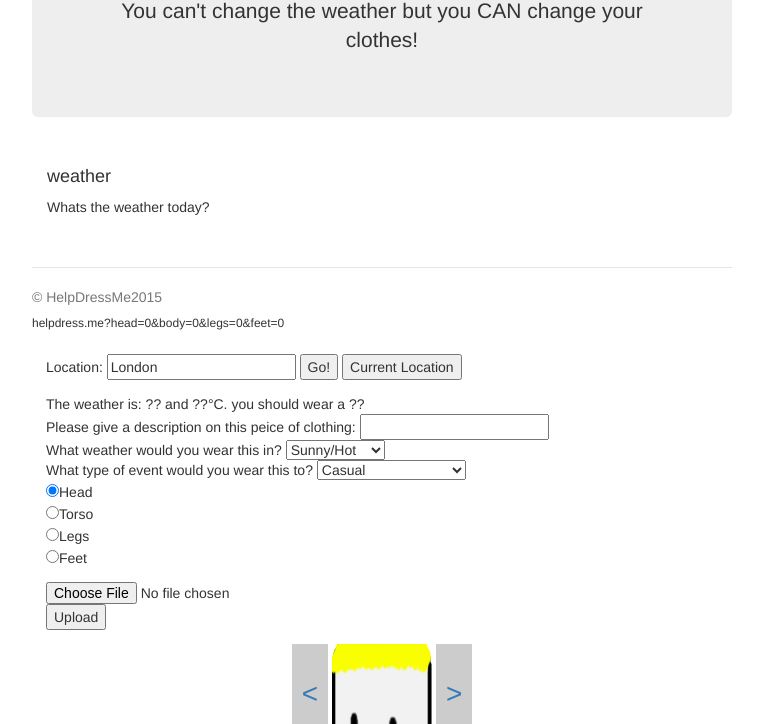
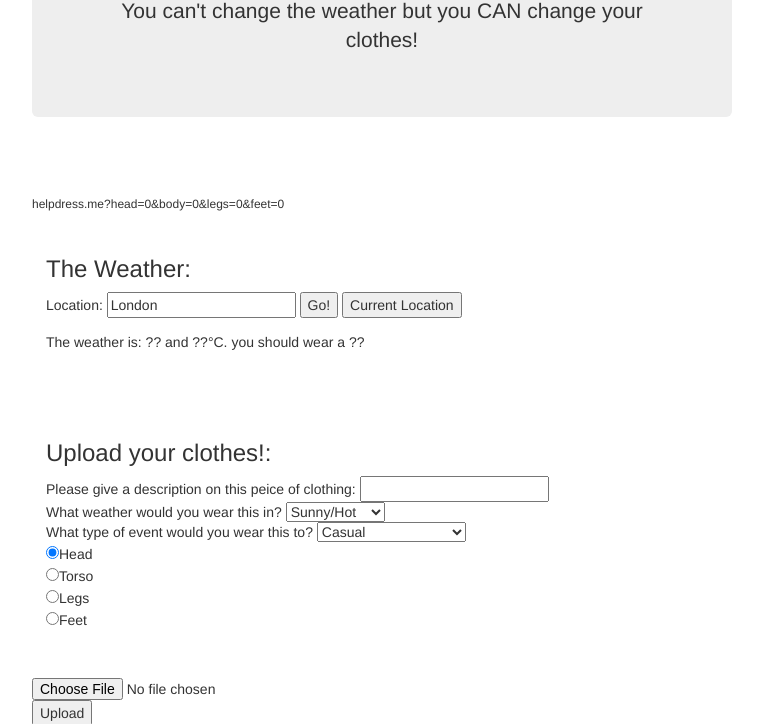
Before and after one commit to HelpDressMe/helpdressme.github.io, a plain HTML site: page index.html in a window 1280 px wide. Shown: the part 228-952 px from the top of the page, without its empty margins (258-1021 px from the left). Drawn offline with nearby package versions, Linux system fonts and the light colour scheme; a script that the page names is missing.

Commit message:
plo0p
pl00op

```diff
--- a/index.html
+++ b/index.html
@@ -41,8 +41,8 @@
 
 	  <div class="row marketing">
         <div class="col-lg-6">
-          <h4>weather</h4>
-          <p>Whats the weather today?</p>
+     <!--     <h4>weather</h4>
+          <p>Whats the weather today?</p> -->
         </div>
 
 
@@ -50,9 +50,7 @@
 
 
 
-      <footer class="footer">
-        <p>&copy; HelpDressMe2015</p>
-      </footer>
+
 
      <!-- /container -->
 
@@ -62,34 +60,44 @@
 
 
     <div class="main">
+	<h3>The Weather: </h3>
     <form onsubmit="return false;">
 	     Location:
        <input type="text" name="location" value="London" maxlength="100" id="location_input"/>
 	   <button onclick="myFunction()">Go!</button>
        <button onclick="currentLocation(event)" type="button">Current Location</button>
      </form>
-
-
     The weather is: <span class='weather-text'>??</span> and <span class='weather-temp'>??</span>&#176;C.
     you should wear a  <span class='weather-clothes'>??</span>
+	</div>
 
+	<br>
+	</br>
+
+<div class="main">
+<h3> Upload your clothes!: </h3>
     <form id="Bodypart">
       Please give a description on this peice of clothing: <input type="text" name="Clothingtype"><br>
-      What weather would you wear this in? <select name="weatherType"> <option value="sunny">Sunny/Hot</option> <option value="cloudy">Cloudy/Cold</option> <option value="rain">Raining/Wet</option> </select> <br>
+	 What weather would you wear this in? <select name="weatherType"> <option value="sunny">Sunny/Hot</option> <option value="cloudy">Cloudy/Cold</option> <option value="rain">Raining/Wet</option> </select> <br>
       What type of event would you wear this to? <select name="eventClassification"> <option value="casual">Casual</option> <option value="formal">Formal</option> <option value="fancy">Fancy</option> <option value="family">Family</option> <option value="wedding">Wedding</option> <option value="celebrations">Celebrations/Parties</option> <option value="date">Date</option> <option value="school">School</option> </select> <br>
       <input type="radio" name="Body part" value="Head" checked>Head <br>
       <input type="radio" name="Body part" value="Torso">Torso <br>
       <input type="radio" name="Body part" value="Legs">Legs <br>
       <input type="radio" name="Body part" value="Feet">Feet
     </form>
+</div>
 
+
+<br>
+<div>
     <form id="fileupload" name="fileupload" enctype="multipart/form-data" method="post">
       <fieldset>
         <input type="file" name="fileselect" id="fileselect"></input>
         <input id="uploadbutton" type="button" value="Upload"/>  <!-- Or 'Upload to Parse' -->
       </fieldset>
     </form>
-
+</div>
+</br>
 <div style='width: 600px; margin:auto'><!-- first div to center everything -->
   <center>
   <div id="slideshow-1" class='slider'>
@@ -164,6 +172,9 @@
       </div>
 	  </div>
   </div>
+        <footer class="footer">
+        <p>&copy; HelpDressMe2015</p>
+      </footer>
 </div>
 </body>
 </html>
```
